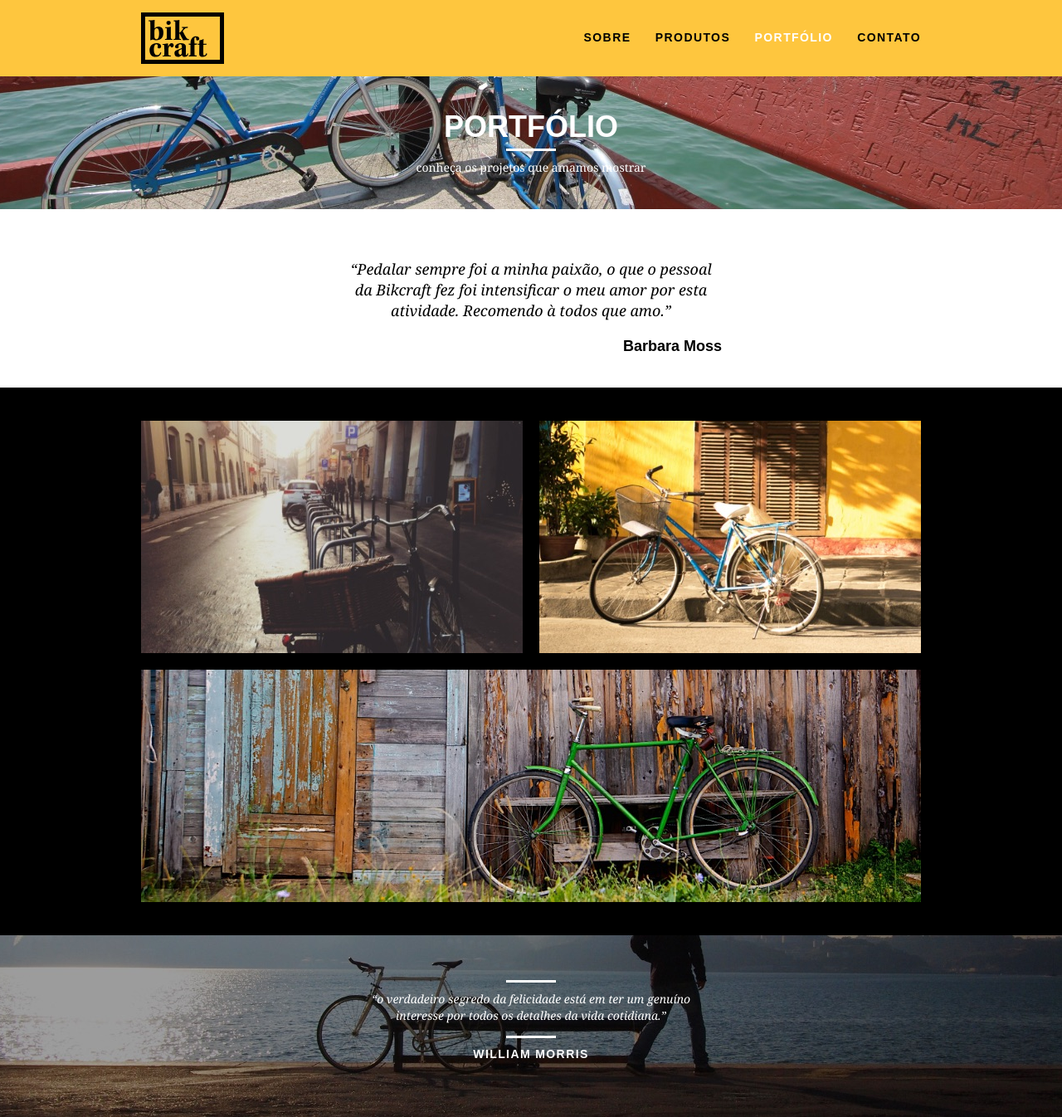
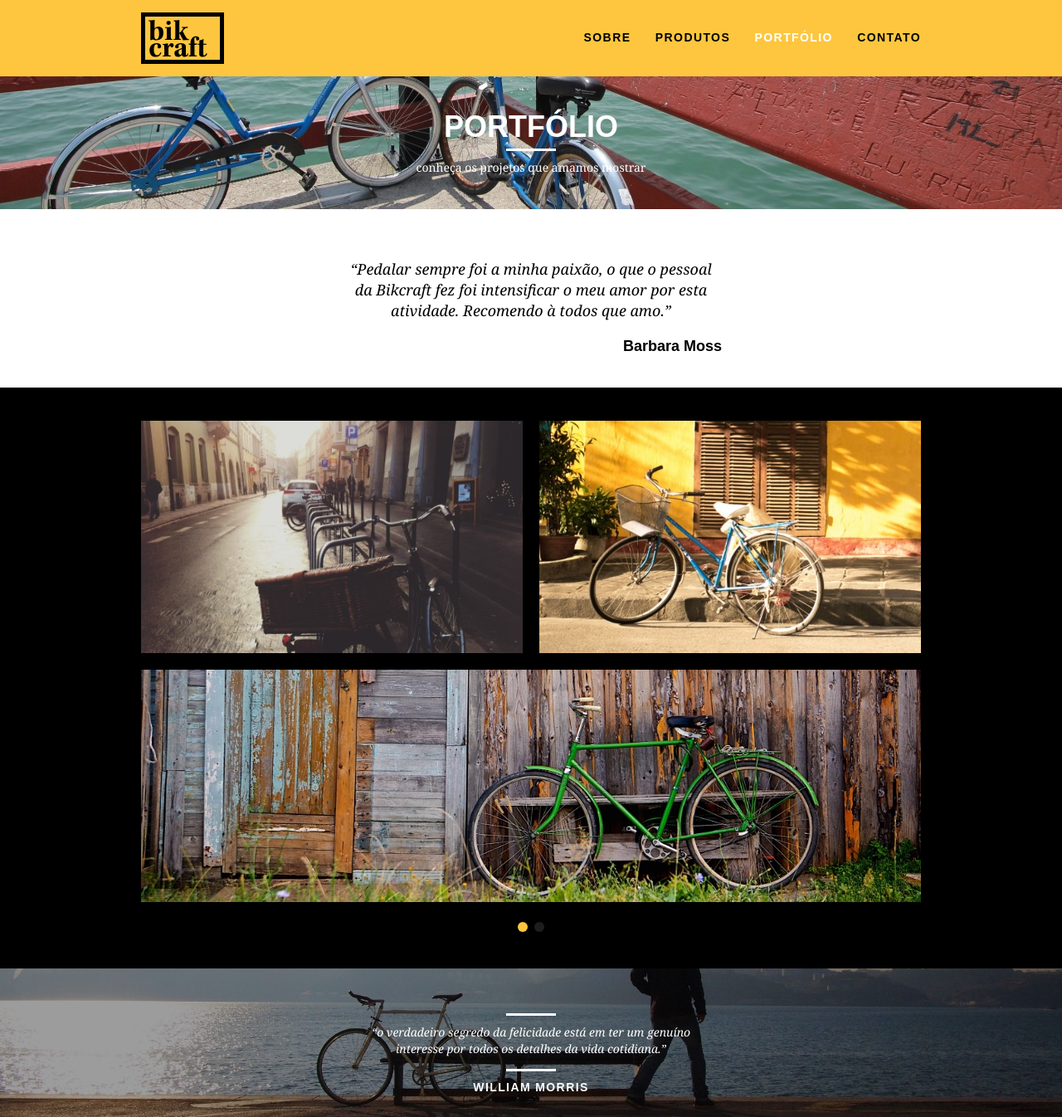
Before and after one commit to fabriciio95/bikcraft, a PHP site: page /portfolio.html in a window 1280 px wide. Shown: the top 1346 px of the page at 83% size. Run offline with PHP 8.4, Linux system fonts and the light colour scheme.

Commit message:
Adicionando o plugin para slide

```diff
--- a/contato.html
+++ b/contato.html
@@ -10,6 +10,7 @@
   <link rel="stylesheet" href="css/style.css">
   <link rel="stylesheet" href="css/contato.css">
   <link rel="stylesheet" href="css/responsivo.css">
+  <script>document.documentElement.classList.add("js");</script>
 </head>
 
 <body>
--- a/css/style.css
+++ b/css/style.css
@@ -385,3 +385,46 @@ img {
 .copy p {
   font-family: Arial, Helvetica, sans-serif;
 }
+
+/*JAVASCRIPT*/
+
+.js [data-slide] {
+  position: relative;
+}
+
+.js [data-slide] > * {
+  position: absolute;
+  top: 0px;
+  opacity: 0;
+}
+
+.js [data-slide] > .active {
+  position: relative;
+  opacity: 1;
+  transition: opacity 500ms;
+  z-index: 1;
+}
+
+.js [data-slide-nav] {
+  display: block;
+  text-align: center;
+  margin-top: 20px;
+  justify-content: center;
+}
+
+.js [data-slide-nav] button {
+  display: inline-block;
+  width: 12px;
+  height: 12px;
+  margin: 4px;
+  border: none;
+  padding: 0px;
+  border-radius: 6px;
+  text-indent: -100px;
+  overflow: hidden;
+  background: #1d1d1d;
+}
+
+.js [data-slide-nav] button.active {
+  background-color: #fec63e;
+}
--- a/index.html
+++ b/index.html
@@ -9,9 +9,12 @@
   <link rel="stylesheet" href="css/grid.css">
   <link rel="stylesheet" href="css/style.css">
   <link rel="stylesheet" href="css/responsivo.css">
+  <script>document.documentElement.classList.add("js");</script>
 </head>
 
 <body>
+
+
   <header class="header">
     <div class="container">
       <a href="index.html" class="grid-4">
@@ -188,6 +191,7 @@
       </div>
     </div>
   </footer>
+  <script src="./js/script.js"></script>
 </body>
 
 </html>
--- /dev/null
+++ b/js/script.js
@@ -0,0 +1,18 @@
+if(window.SimpleSlide) {
+  /* https://github.com/origamid/simple-anime */
+  new SimpleSlide({
+    slide: 'quote', // nome do atributo data-slide="principal"
+    nav: false, // se deve ou não mostrar a navegação
+    auto: true, // se o slide deve passar automaticamente
+    time: 5500, // tempo de transição dos slides
+    pauseOnHover: true, // pausa a transição automática
+  });
+
+  new SimpleSlide({
+    slide: 'portfolio',
+    nav: true,
+    auto: true,
+    time: 5000,
+    pauseOnHover: true
+  });
+}
--- a/portfolio.html
+++ b/portfolio.html
@@ -10,7 +10,7 @@
   <link rel="stylesheet" href="css/style.css">
   <link rel="stylesheet" href="css/portfolio.css">
   <link rel="stylesheet" href="css/responsivo.css">
-
+  <script>document.documentElement.classList.add("js");</script>
 </head>
 
 <body>
@@ -45,21 +45,40 @@
     </div>
   </section>
 
-  <section class="container">
+  <section class="container" data-slide="quote">
     <blockquote class="quote_clientes">
       <p>“Pedalar sempre foi a minha paixão, o que o pessoal da Bikcraft fez foi intensificar o meu amor por esta atividade. Recomendo à todos que amo.”</p>
       <cite>Barbara Moss</cite>
     </blockquote>
+    <blockquote class="quote_clientes">
+      <p>“Nada melhor do que dar um rolê com a minha Bikcraft na orla. Essa é a minha companheira mais fiel, nunca me traiu e está sempre a minha disposição.”</p>
+      <cite>Jhony Rato</cite>
+    </blockquote>
+    <blockquote class="quote_clientes">
+      <p>“Aqueles que ainda não possuem uma Bikcraft, não sabem o que estão perdendo. A precisão é absurda e a velocidade transcendental. Nunca vida nada igual.”</p>
+      <cite>Bernardo</cite>
+    </blockquote>
   </section>
 
   <section class="portfolio">
-    <div class="container">
+    <div class="container" data-slide="portfolio">
       <ul class="portfolio_lista">
         <li class="grid-8">
           <img src="img/portfolio/retro.jpg" alt="Bicicleta Retrô">
         </li>
         <li class="grid-8">
           <img src="img/portfolio/passeio.jpg" alt="Bicicleta Passeio">
+        </li>
+        <li class="grid-16">
+          <img src="img/portfolio/esporte.jpg" alt="Bicicleta Esporte">
+        </li>
+      </ul>
+      <ul class="portfolio_lista">
+        <li class="grid-8">
+          <img src="img/portfolio/passeio.jpg" alt="Bicicleta Passeio">
+        </li>
+        <li class="grid-8">
+          <img src="img/portfolio/retro.jpg" alt="Bicicleta Retrô">
         </li>
         <li class="grid-16">
           <img src="img/portfolio/esporte.jpg" alt="Bicicleta Esporte">
@@ -123,6 +142,9 @@
       </div>
     </div>
   </footer>
+
+  <script src="./js/simple-slide.js"></script>
+  <script src="./js/script.js"></script>
 </body>
 
 </html>
--- a/produtos.html
+++ b/produtos.html
@@ -10,6 +10,7 @@
   <link rel="stylesheet" href="css/style.css">
   <link rel="stylesheet" href="css/produtos.css">
   <link rel="stylesheet" href="css/responsivo.css">
+  <script>document.documentElement.classList.add("js");</script>
 </head>
 
 <body>
--- a/sobre.html
+++ b/sobre.html
@@ -10,6 +10,7 @@
   <link rel="stylesheet" href="css/style.css">
   <link rel="stylesheet" href="css/sobre.css">
   <link rel="stylesheet" href="css/responsivo.css">
+  <script>document.documentElement.classList.add("js");</script>
 </head>
 
 <body>
```
Also changed, not shown: js/simple-slide.js (added, +1 -0 lines).
